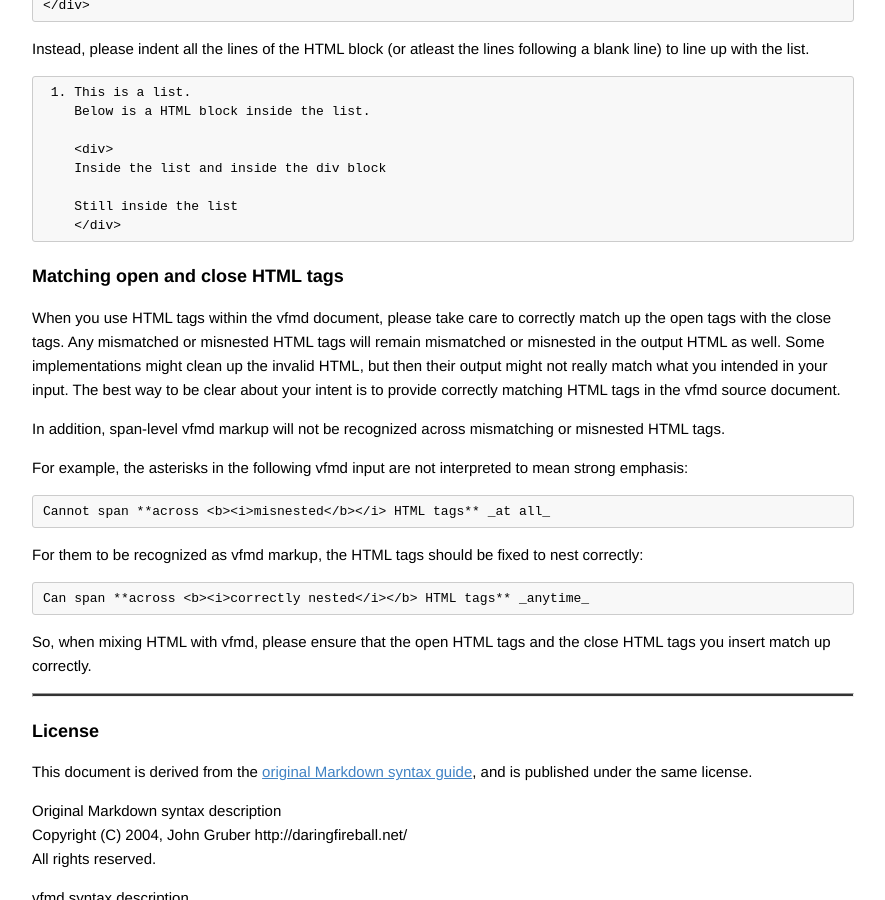
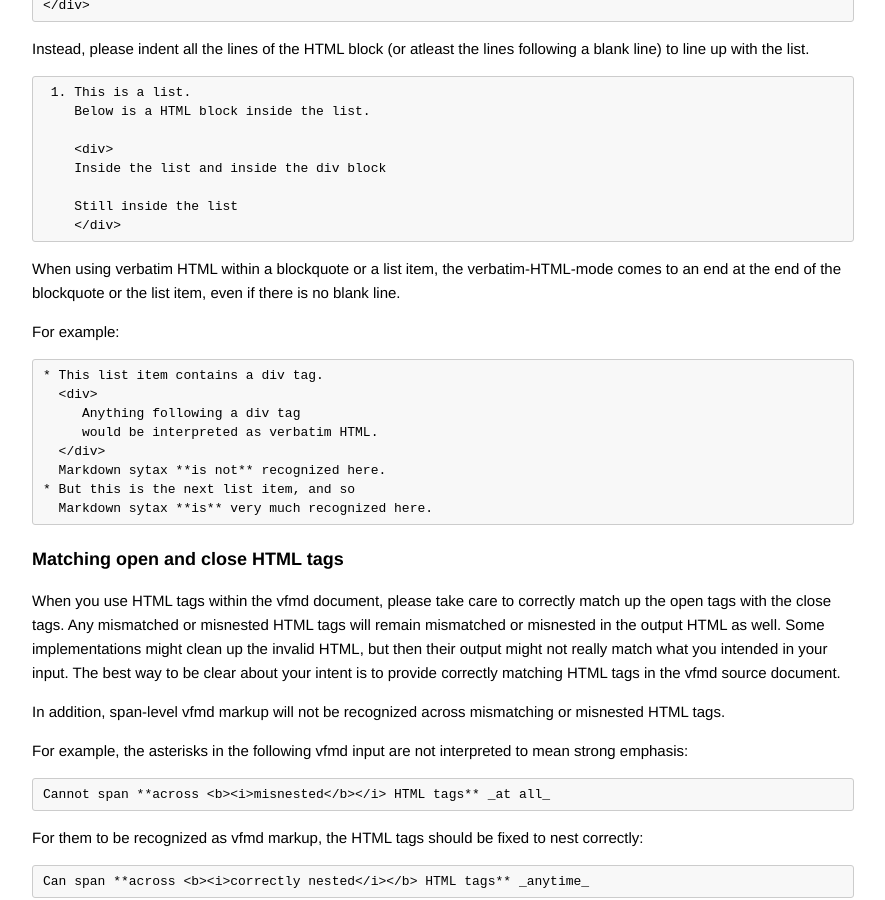
Before and after one commit to vfmd/vfmd-spec, a Jekyll site: the page built from syntax.md, in a window 1280 px wide and 900 px high, scrolled down 21904 px. Shown: the whole window, without its empty margins (197-1082 px from the left). Built offline with Jekyll 4.4.1, drawn with Linux system fonts in a browser that asks for light colours; Markdown is read by kramdown in place of the engine named in the settings.

Commit message:
Syntax guide: Clarify about using verbatim HTML within blockquotes/lists

```diff
--- a/syntax.md
+++ b/syntax.md
@@ -1235,6 +1235,21 @@ lines following a blank line) to line up with the list.
         Still inside the list
         </div>
 
+When using verbatim HTML within a blockquote or a list item, the
+verbatim-HTML-mode comes to an end at the end of the blockquote or the
+list item, even if there is no blank line.
+
+For example:
+
+    * This list item contains a div tag.
+      <div>
+         Anything following a div tag
+         would be interpreted as verbatim HTML.
+      </div>
+      Markdown sytax **is not** recognized here.
+    * But this is the next list item, and so
+      Markdown sytax **is** very much recognized here.
+
 <h3 id="matching-open-and-close-html-tags">
 Matching open and close HTML tags</h3>
 
```
